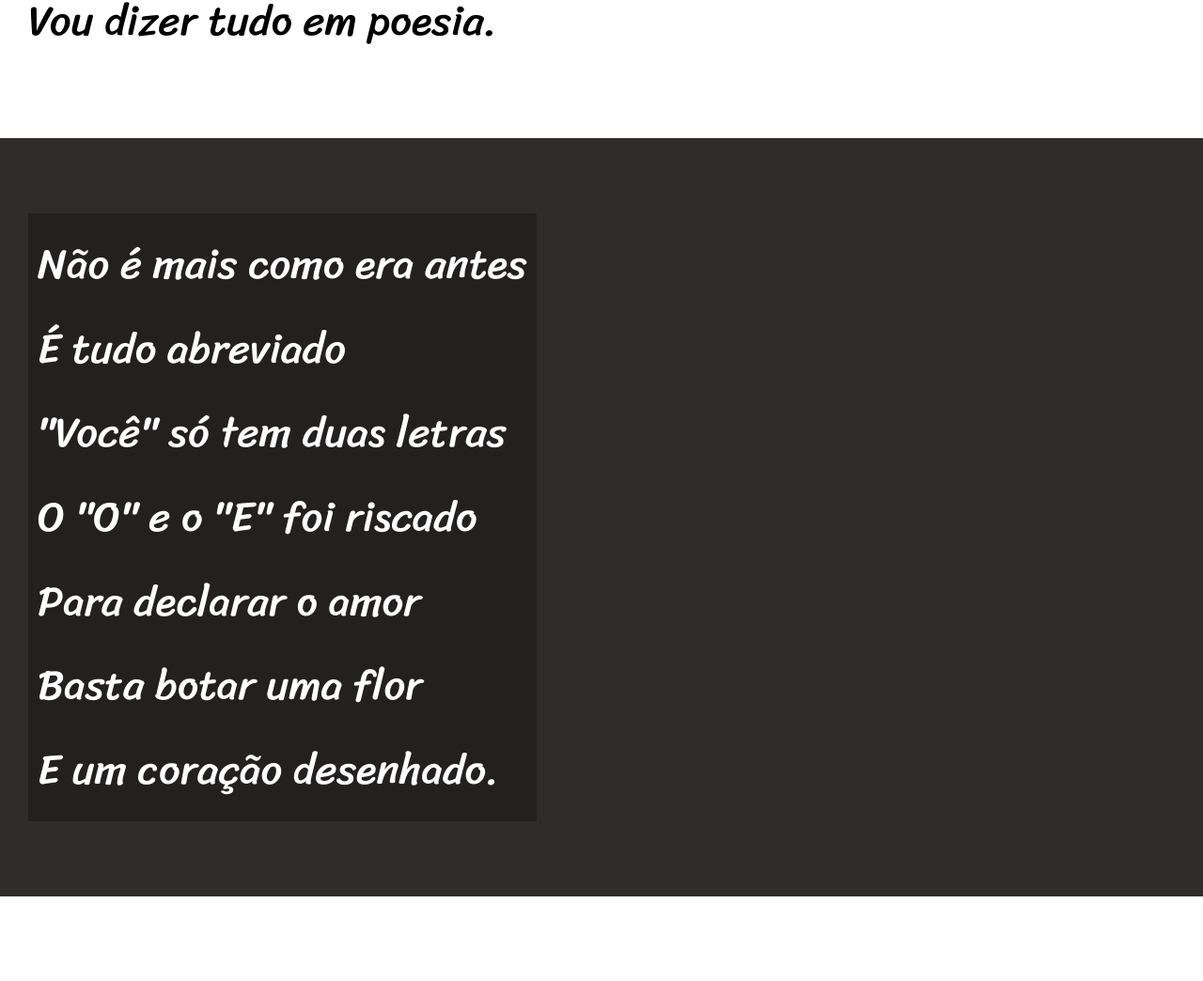
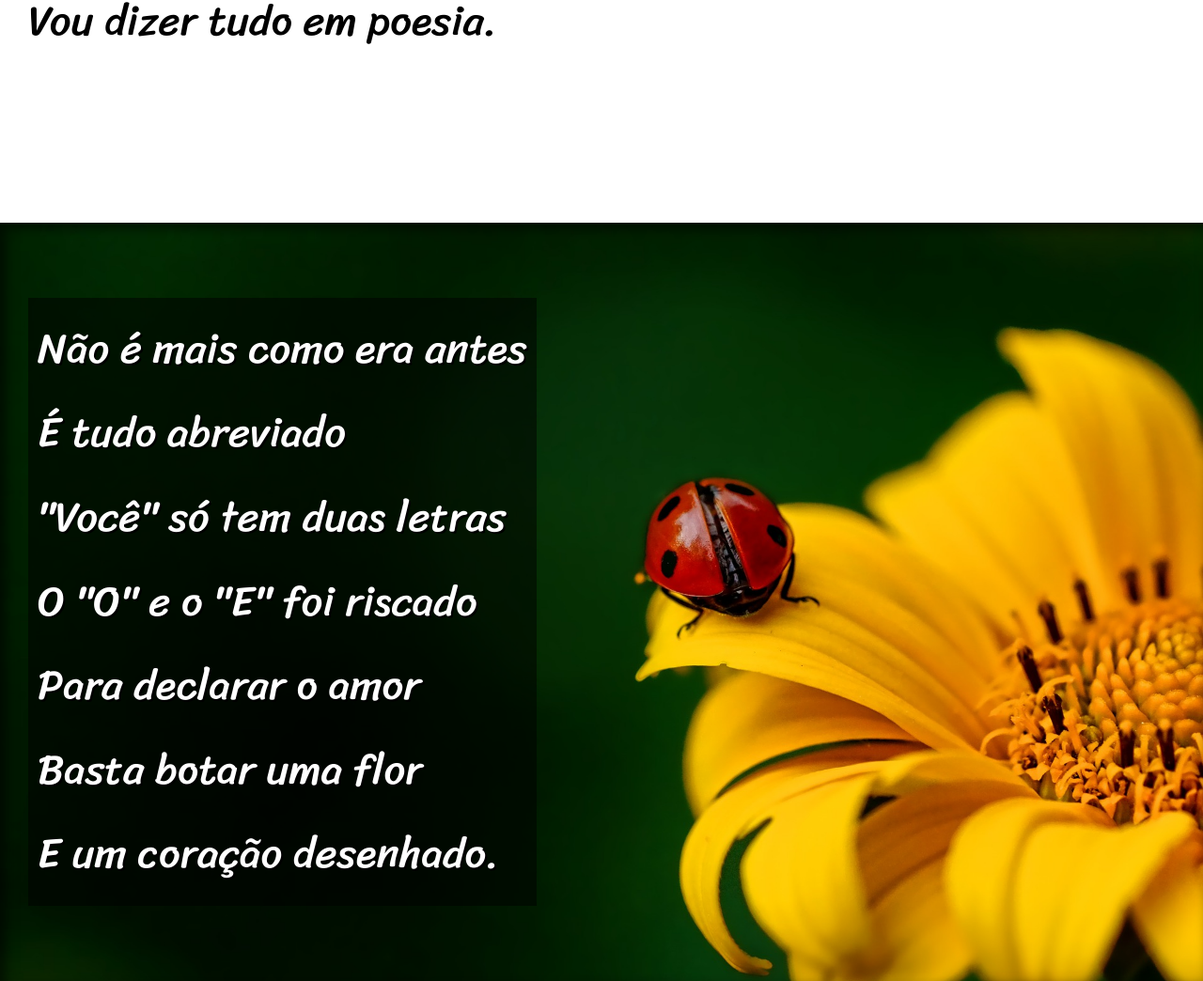
Before and after one commit to paulosergiodasilva/html-css, a plain HTML site: page desafio12/index.html in a window 1280 px wide. Shown: the part 900-1944 px from the top of the page at 94% size. Drawn offline with Linux system fonts and the light colour scheme.

Commit message:
atualizar paralax

```diff
--- a/desafio12/estilo/style.css
+++ b/desafio12/estilo/style.css
@@ -52,20 +52,39 @@ section {
     font-size: 3.5vw;
 }
 
+section > p {
+    padding-bottom: 2em;
+}
+
 section.normal {
     background-color: white;
     color: black;
 }
 
+section#img01 {
+    background-image: url('../imagens/background001.jpg');
+    background-position: right center;
+
+}
+section#img02 {
+    background-image: url('../imagens/background002.jpg');
+    background-position: right center;
+
+}
+
 section.imagem {
     background-color: rgb(48, 44, 44);
     color: white;
+    box-shadow: inset 6px 6px 13px 0px rgba(0, 0, 0, 0.61);
+    background-size: cover;
+    background-attachment: fixed;
 }
 
 section.imagem > p {
     display: inline-block;
     padding: 10px;
-    background-color: rgba(0, 0, 0, 0.274);
+    background-color: rgba(0, 0, 0, 0.514);
+    text-shadow: 2px 2px 0px black;
 }
 
 footer {
--- a/desafio12/index.html
+++ b/desafio12/index.html
@@ -29,7 +29,7 @@
         </p>
     </section>
 
-    <section class="imagem" >
+    <section class="imagem" id="img01">
         <p>
             Não é mais como era antes<br>
             É tudo abreviado<br>
@@ -63,7 +63,7 @@
         </p>
     </section>
 
-     <section class="imagem" >
+     <section class="imagem" id="img02">
         <p>
             Tenho saudade das cartas<br>
             Escritas com a própria mão<br>
```
